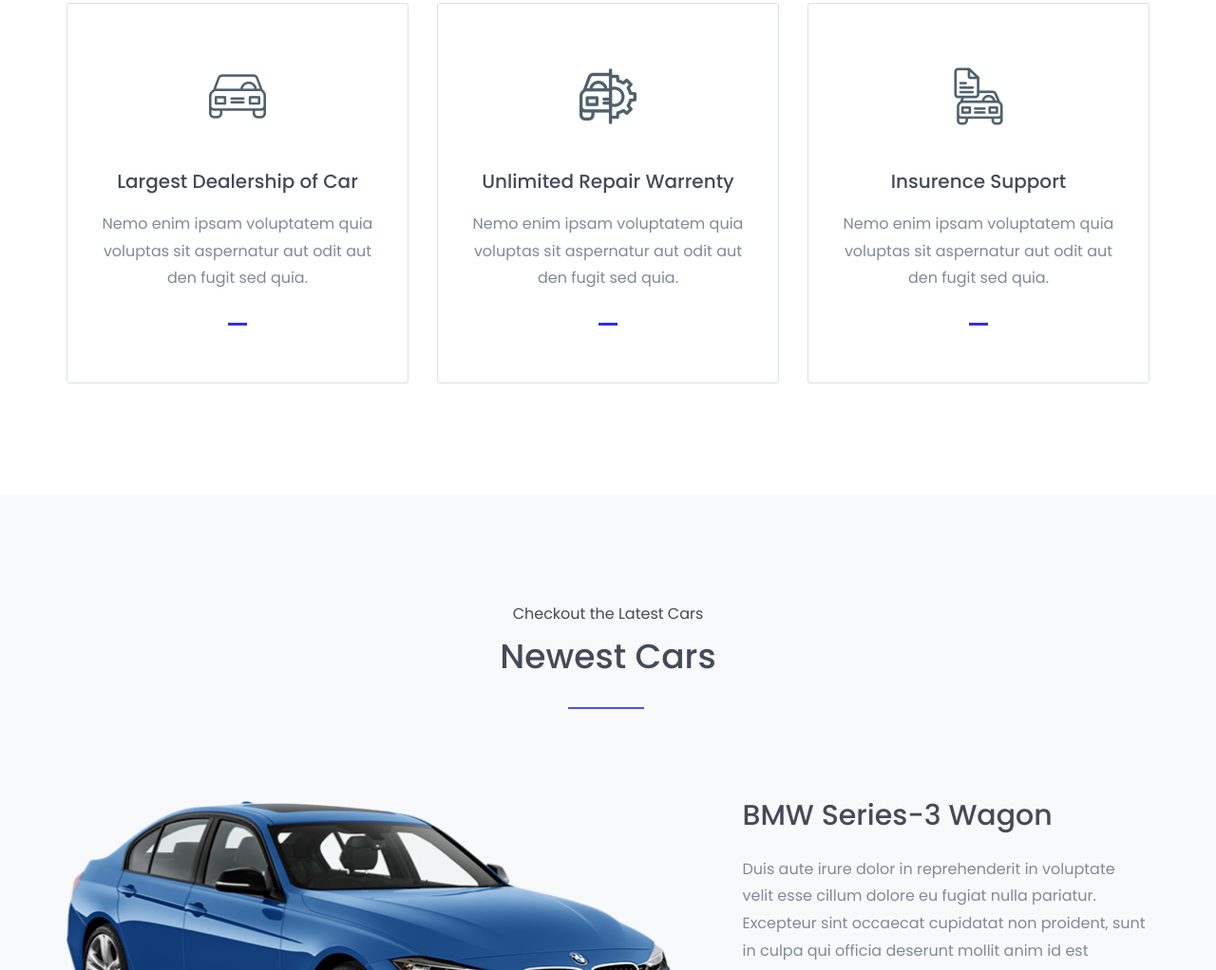
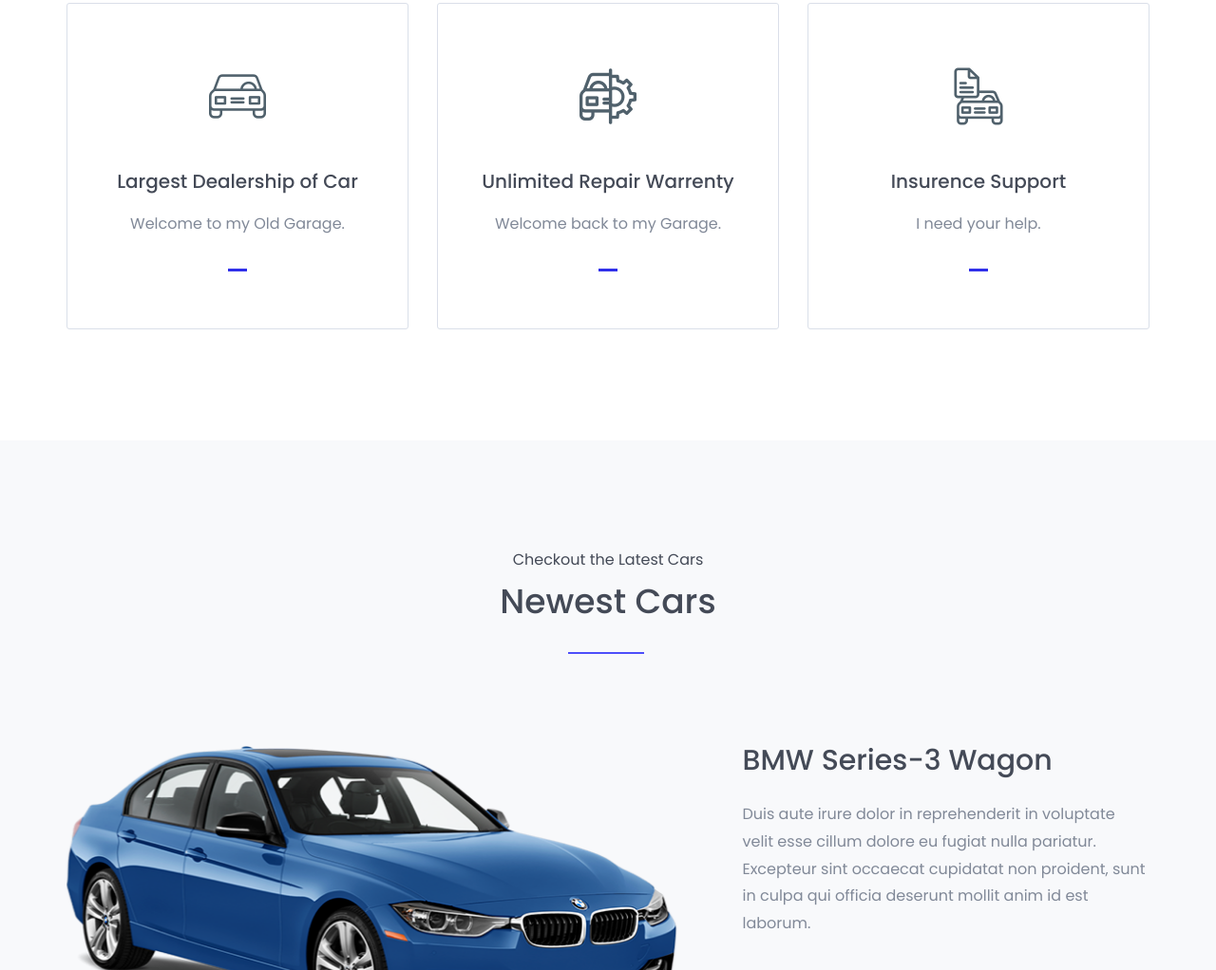
Before and after one commit to Age1107/NormalNinjya4, a plain HTML site: page index.html in a window 1280 px wide. Shown: the part 1223-2245 px from the top of the page at 95% size. Drawn offline with nearby package versions, Linux system fonts and the light colour scheme.

Commit message:
Update index.html

```diff
--- a/index.html
+++ b/index.html
@@ -243,7 +243,7 @@
 								</div>
 								<h2><a href="#">largest dealership <span> of</span> car</a></h2>
 								<p>
-									Nemo enim ipsam voluptatem quia voluptas sit aspernatur aut odit aut den fugit sed quia.
+									Welcome to my Old Garage.
 								</p>
 							</div>
 						</div>
@@ -254,7 +254,7 @@
 								</div>
 								<h2><a href="#">unlimited repair warrenty</a></h2>
 								<p>
-									Nemo enim ipsam voluptatem quia voluptas sit aspernatur aut odit aut den fugit sed quia.
+									Welcome back to my Garage.
 								</p>
 							</div>
 						</div>
@@ -265,7 +265,7 @@
 								</div>
 								<h2><a href="#">insurence support</a></h2>
 								<p>
-									Nemo enim ipsam voluptatem quia voluptas sit aspernatur aut odit aut den fugit sed quia.
+									I need your help.
 								</p>
 							</div>
 						</div>
```
